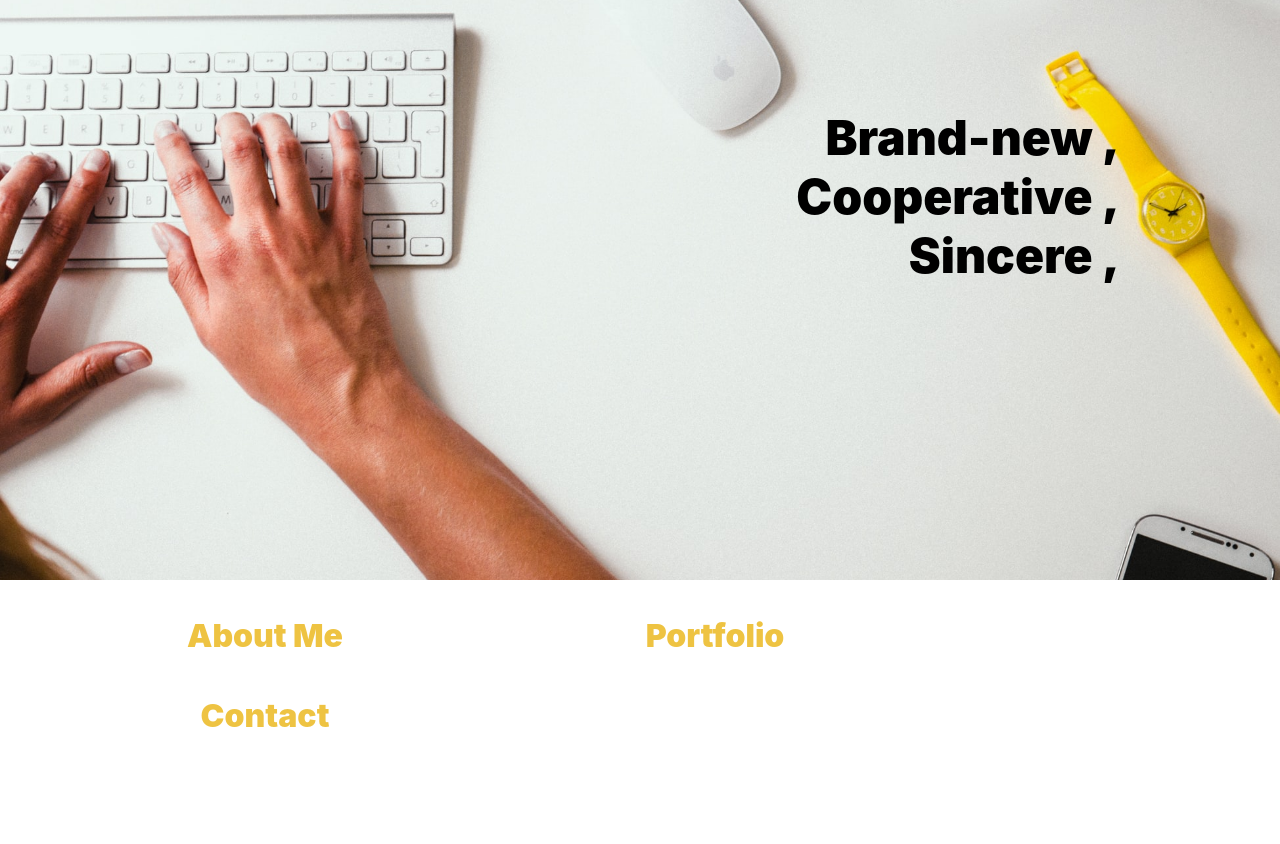
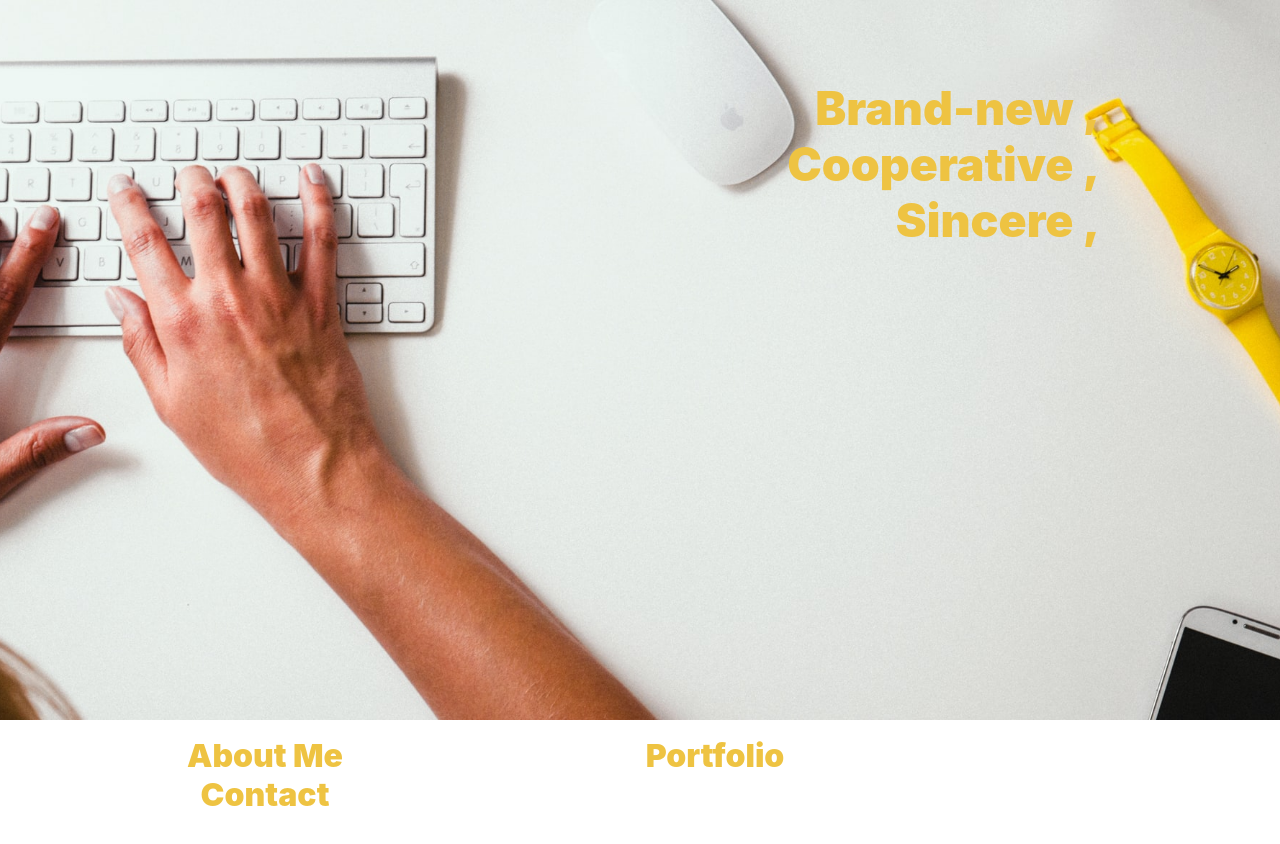
Before and after one commit to jumib/portfolio-2020, a React (Create React App) app: page / in a window 1280 px wide. Shown: the top 844 px of the page. After the commit the page ends 814 px from the top, so only its background shows below. Built offline with nearby package versions, Linux system fonts and the light colour scheme.

Commit message:
page modify

```diff
--- a/src/App.js
+++ b/src/App.js
@@ -36,28 +36,41 @@ import Contact from './template/Contact';
 import { Typography, Container, makeStyles } from '@material-ui/core';
 import keyboard from './assets/keyboard.jpeg'
 import topimg from './assets/topimg.jpeg'
+import Fade from 'react-reveal/Fade';
 
 const useStyles = makeStyles(() => ({
+  wrap: {
+    height: '100vh',
+    width: '100vw',
+  },
   paper: {
-    width : 1000,
-    height : 1700,
-    margin : 'auto',
-    textAlign : 'center',
-    padding : '40px 10px 0 10px',
-    justifyContent : 'center'
+    width: '100%',
+    height: '100%',
+    // margin : 'auto',
+    textAlign: 'center',
+    // padding : '40px 10px 0 10px',
+    // justifyContent: 'center',
+    // alignItems: 'center'
+    // verticalAlign : 'middle'
   },
   main_box: {
-    height : '520px',
-    textAlign : 'right',
-    padding : '60px 160px 0 0',
-    backgroundImage : `url(${topimg})`,
-    backgroundSize : "cover",
-    backgroundPosition : "center",
+    height: '90vh',
+    textAlign: 'right',
+    backgroundImage: `url(${topimg})`,
+    backgroundSize: "cover",
+    backgroundPosition: "center",
   },
   font: {
     fontWeight: '900',
-    fontSize: '3em',
-    transition: 'opacity 0.5s linea'
+    fontSize: '2.9em',
+    // transition: 'opacity 0.5s linea',
+    color: '#343333',
+    "&:hover": {
+      color: '#EEC342'
+    },
+    padding: '80px 180px 0 0',
+    margin: '0'
+
   }
 }))
 
@@ -71,14 +84,18 @@ function App() {
       {/* <Container maxWidth="lg">
       <Typography component="div" style={{ backgroundColor: '#cfe8fc', height: '300px' }} />
     </Container> */}
+      <div className={classes.wrap}>
         <div className={classes.main_box}>
+          <Fade right>
             <p className={classes.font}>
-      Brand-new , <br/>
-      Cooperative , <br/>
+              Brand-new , <br />
+              Cooperative , <br />
               Sincere ,
             </p>
+          </Fade>
         </div>
         <Nav />
+      </div>
       <div>
         <Paper elevation={0} className={classes.paper}>
           <Switch>
--- a/src/component/Nav.css
+++ b/src/component/Nav.css
@@ -1,13 +1,13 @@
 .Nav {
-    height: 80px;
-    margin: auto;
+    height: 50px;
+    background-color: #FFF;
 }
 
 .Nav ul li {
     background-color: #FFF;
     float: left;
     list-style: none;
-    line-height: 80px;
+    /* line-height: 80px; */
     text-align: center;
 }
 
--- /dev/null
+++ b/src/fullpage.html
@@ -0,0 +1,84 @@
+<!DOCTYPE html>
+<html>
+<head>
+	<title>Full page scroll</title>
+	<link rel="stylesheet" type="text/css" href="/SRC2/fsone/full-page-scroll.css">
+	<link href='https://fonts.googleapis.com/css?family=Open+Sans' rel='stylesheet' type='text/css'>
+	<style type="text/css">
+	.section1 {
+		background-color: #7DBCD4;
+	}
+
+	.section2 {
+		background-color: #98C19F;
+	}
+
+	.section3 {
+		background-color:  #A199E2;
+	}
+
+	.section4 {
+		background-color:  #CC938E;
+	}
+
+	.section5 {
+		background-color:  #D2C598;
+	}
+
+	section div {
+		font-family: 'Open Sans';
+		font-style: normal;
+		text-align: center;
+		position: relative;
+		top: 50%;
+		transform: translateY(-50%);
+	}
+
+	span {
+		font-size: 4em;
+		font-style: normal;
+		color: #fff;
+	}
+
+
+	</style>
+</head>
+<body>
+	<div id="main" class="scroll-container">
+		<section class="section1">
+			<div>
+				<span>Page #1</span>
+			</div>
+		</section>
+		<section class="section2">
+			<div>
+				<span>Page #2</span>
+			</div>
+		</section>
+		<section class="section3">
+			<div>
+				<span>Page #3</span>
+			</div>
+		</section>
+		<section class="section4">
+			<div>
+				<span>Page #4</span>
+			</div>
+		</section>
+		<section class="section5">
+			<div>
+				<span>Page #5</span>
+			</div>
+		</section>
+	</div>
+	<script src="/SRC2/fsone/full-page-scroll.js"></script>
+	<script type="text/javascript">
+		new fullScroll({
+			displayDots: true,
+			dotsPosition: 'left',
+			animateTime: 0.7,
+			animateFunction: 'ease'
+		});
+	</script>
+</body>
+</html>
--- a/src/template/AboutMe.js
+++ b/src/template/AboutMe.js
@@ -1,20 +1,30 @@
 import { makeStyles } from '@material-ui/core'
 import React from 'react'
 import stacks from '../assets/stacks.png'
+import { Grid } from '@material-ui/core'
+import Fade from 'react-reveal/Fade';
+
 
 const useStyles = makeStyles(() => ({
+    wrap: {
+        height: '100vh',
+        width: '100vw',
+    },
     main_img: {
-        backgroundColor : 'red',
-        height : '250px',
-        width : '250px',
-        borderRadius : '125px',
-        backgroundImage : "url('https://avatars1.githubusercontent.com/u/67304434?s=400&u=0e349fb4c2b7abd889246bc5039a3839b43f5863&v=4')",
-        backgroundSize : "cover",
-        backgroundPosition : "center",
-        margin : 'auto'
+        backgroundColor: 'red',
+        height: '250px',
+        width: '250px',
+        borderRadius: '125px',
+        backgroundImage: "url('https://avatars1.githubusercontent.com/u/67304434?s=400&u=0e349fb4c2b7abd889246bc5039a3839b43f5863&v=4')",
+        backgroundSize: "cover",
+        backgroundPosition: "center",
+        margin: 'auto'
     },
-    stack: {
-        alignContent : 'center'
+    // stack: {
+    //     alignContent: 'center'
+    // },
+    p: {
+        textAlign: 'left'
     }
 }))
 
@@ -24,40 +34,45 @@ const AboutMe = () => {
 
     return (
         <>
-        <h1>ABOUT ME</h1><br/>
-        <div>
-            <h2>Profile </h2><br/>
-        <div className={classes.main_img}/>
-        <div>
-            <h4>안녕하세요 웹개발자 백주미입니다</h4>
+            {/* <Fade> */}
+                <div className={classes.wrap}>
+                    <br/><br/><br/><br/><br/><br/><br/><br/>
+                    <h2>Profile </h2><br />
+                    <Grid container >
+                        <Grid item xs={12} sm={6}>
+                            <div className={classes.main_img} />
+                        </Grid>
+                        <Grid item xs={12} sm={6}>
+                            <div className={classes.p}>
                                 <p>
-                이름 : 백주미 <br/>
-                나이 : 1995 . 6 . 28 (만25세) <br/>
-                주소 : 서울시 마포구 <br/>
-                github : https://github.com/jumib <br/>
+                                    이름 : 백주미 <br />
+                                    나이 : 1995 . 6 . 28 (만25세) <br />
+                                    주소 : 서울시 마포구 <br />
+                                    github : https://github.com/jumib <br />
                                 </p>
-        </div><br/><br/><br/>
-        </div><hr/>
-        <div>
-            <h2>Stack </h2><br/>
-            <div className={classes.stack}>
-                <img src={stacks} alt='stacks' height='400px'/>
-            </div>
-        </div><br/><br/><br/>
-        <div><hr/>
-            <h2>History </h2><br/>
                                 <p>
-                2020.11 혁신성장 청년인재 집중양성사업 프로젝트 발표회 최우수상(1위) / 비트캠프 <br/>
-                2020.06 - 2020.11 웹어플리케이션 융합형 AI 전문가 과정 / 비트캠프 <br/>
-                2014.03 - 2018.02 동양대학교 경찰행정학과 졸업 <br/>
+                                    2020.11 혁신성장 청년인재 집중양성사업 프로젝트 발표회 최우수상(1위) / 비트캠프 <br />
+                                    2020.06 - 2020.11 웹어플리케이션 융합형 AI 전문가 과정 / 비트캠프 <br />
+                                    2014.03 - 2018.02 동양대학교 경찰행정학과 졸업 <br />
                                 </p>
-        </div><br/><br/><br/>
-        <div><hr/>
-            <h2>License </h2><br/>
                                 <p>
-                2020.09 정보처리기사 필기 <br/>
+                                    2020.09 정보처리기사 필기 <br />
                                 </p>
                             </div>
+                        </Grid>
+                    </Grid>
+                </div>
+                <hr />
+                <div className={classes.wrap}>
+                <br/><br/><br/><br/><br/><br/><br/><br/>
+                    <h2>Stack </h2><br />
+                    <div>
+                        <img src={stacks} alt='stacks' height='400px' />
+                    </div>
+                </div>
+                <hr />
+
+            {/* </Fade> */}
         </>
     )
 }
--- a/src/template/Contact.js
+++ b/src/template/Contact.js
@@ -1,9 +1,28 @@
+import { makeStyles } from '@material-ui/core'
 import React from 'react'
 
+const useStyles = makeStyles(() => ({
+    wrap: {
+        height: '100vh',
+        width: '100vw',
+        backgroundColor: 'red'
+    },
+    contact: {
+        padding: '30px'
+    }
+}))
+
 const Contact = () => {
+
+    const classes = useStyles()
+
     return (
         <>
-        <h1> HOW TO REACH ME</h1>
+            <div className={classes.wrap}>
+                <div className={classes.contact}>
+                    <h1> HOW TO REACH ME</h1>
+                </div>
+            </div>
         </>
     )
 }
--- a/src/template/Project.js
+++ b/src/template/Project.js
@@ -46,47 +46,54 @@ function getModalStyle() {
 }
 
 const useStyles = makeStyles(() => ({
+  wrap: {
+    height: '100vh',
+    width: '100vw',
+  },
+  proj: {
+    padding: '30px'
+  },
   first: {
-        backgroundColor : 'blue',
-        width : '400px',
-        height : '500px',
+    backgroundColor: 'blue',
+    width: '400px',
+    height: '500px',
   },
   button_1: {
     backgroundColor: 'white',
-        width : '500px',
-        height : '500px',
+    width: '500px',
+    height: '500px',
     backgroundImage: `url(${flistock})`,
-        backgroundSize : "contain",
-        backgroundPosition : "center",
+    backgroundSize: "contain",
+    backgroundPosition: "center",
     border: 'none',
     cursor: 'pointer',
     backgroundRepeat: 'no-repeat',
     "&:hover": {
-          border : '1px solid grey',
+      border: '1px solid grey',
       borderRadius: 10,
       boxShadow: '0px 0px 10px 0px grey',
     }
   },
   button_2: {
     backgroundColor: 'white',
-        width : '500px',
-        height : '500px',
+    width: '500px',
+    height: '500px',
     backgroundImage: `url(${organic})`,
-        backgroundSize : "contain",
-        backgroundPosition : "center",
+    backgroundSize: "contain",
+    backgroundPosition: "center",
     border: 'none',
     cursor: 'pointer',
     backgroundRepeat: 'no-repeat',
     "&:hover": {
-          border : '1px solid grey',
+      border: '1px solid grey',
       borderRadius: 10,
       boxShadow: '0px 0px 10px 0px grey',
     }
   },
   paper: {
     position: 'absolute',
-        width : '1000px',
-        height : '600px',
+    width: '1000px',
+    height: '600px',
     backgroundColor: 'white',
     border: '2px solid #000',
     padding: '20px',
@@ -124,48 +131,48 @@ const Project = () => {
       <div>
         <h2 id="simple-modal-title">Flistock : AI fund manager</h2>
         <p>
-                <th>프로젝트 명</th><br/>
-                <td> : 플리스톡 (FLISTOCK)</td><br/>
-                <th>맡은 역할</th><br/>
-                <td> : 프론트엔드, 팀장</td><br/>
-                <th>소개</th><br/>
-                <td> : 종목을 검색하면 인공지능을 기반으로 해당 종목에 대한 다양한 정보를 보여주는 서비스입니다.</td><br/>
-                <th>설명</th><br/>
+          <th>프로젝트 명</th><br />
+          <td> : 플리스톡 (FLISTOCK)</td><br />
+          <th>맡은 역할</th><br />
+          <td> : 프론트엔드, 팀장</td><br />
+          <th>소개</th><br />
+          <td> : 종목을 검색하면 인공지능을 기반으로 해당 종목에 대한 다양한 정보를 보여주는 서비스입니다.</td><br />
+          <th>설명</th><br />
           <td> : 프론트엔드를 맡아 플라스크에서 보낸 데이터를 react를 통해 구현하였습니다. </td>
         </p>
         <div>
           <Grid container spacing={1}>
             <Grid item xs={12} sm={6}>
-                  <img src={flistock} alt='flistock' height='300px'/><br/>
+              <img src={flistock} alt='flistock' height='300px' /><br />
             </Grid>
             <Grid item xs={12} sm={6}>
-                  <img src={search} alt='search' height='300px'/>
+              <img src={search} alt='search' height='300px' />
             </Grid>
             <Grid item xs={12} sm={6}>
-                  <img src={login} alt='login' height='300px'/><br/>
+              <img src={login} alt='login' height='300px' /><br />
             </Grid>
             <Grid item xs={12} sm={6}>
-                  <img src={signup} alt='signup' height='300px'/>
+              <img src={signup} alt='signup' height='300px' />
             </Grid>
             <Grid item xs={12} sm={6}>
-                  <img src={finance} alt='login' height='300px'/><br/>
+              <img src={finance} alt='login' height='300px' /><br />
             </Grid>
             <Grid item xs={12} sm={6}>
-                  <img src={emotion} alt='signup' height='300px'/>
+              <img src={emotion} alt='signup' height='300px' />
             </Grid><Grid item xs={12} sm={6}>
-                  <img src={covid} alt='login' height='300px'/><br/>
+              <img src={covid} alt='login' height='300px' /><br />
             </Grid>
             <Grid item xs={12} sm={6}>
-                  <img src={stock} alt='signup' height='300px'/>
+              <img src={stock} alt='signup' height='300px' />
             </Grid>
             <Grid item xs={12} sm={6}>
-                  <img src={lstm} alt='login' height='300px'/><br/>
+              <img src={lstm} alt='login' height='300px' /><br />
             </Grid>
             <Grid item xs={12} sm={6}>
-                  <img src={predict} alt='signup' height='300px' width='500px'/>
+              <img src={predict} alt='signup' height='300px' width='500px' />
             </Grid>
             <Grid item xs={12} sm={6}>
-                  <img src={economic} alt='signup' height='300px' width='500px'/>
+              <img src={economic} alt='signup' height='300px' width='500px' />
             </Grid>
           </Grid>
         </div>
@@ -179,40 +186,40 @@ const Project = () => {
       <div>
         <h2 id="simple-modal-title">Interior Site</h2>
         <p>
-                <th>프로젝트 명</th><br/>
-                <td> : 인테리어 커뮤니티 (개인 프로젝트) </td><br/>
-                <th>맡은 역할</th><br/>
-                <td> : 프론트엔드, 백엔드</td><br/>
-                <th>소개</th><br/>
+          <th>프로젝트 명</th><br />
+          <td> : 인테리어 커뮤니티 (개인 프로젝트) </td><br />
+          <th>맡은 역할</th><br />
+          <td> : 프론트엔드, 백엔드</td><br />
+          <th>소개</th><br />
           <td> : 게시판을 포함한 인테리어 커뮤니티 서비스입니다.</td>
         </p>
         <div>
           <Grid container spacing={1}>
             <Grid item xs={12} sm={6}>
-                  <img src={organic} alt='flistock' height='300px'/><br/>
+              <img src={organic} alt='flistock' height='300px' /><br />
             </Grid>
             <Grid item xs={12} sm={6}>
-                  <img src={login2} alt='search' height='300px'/>
+              <img src={login2} alt='search' height='300px' />
             </Grid>
             <Grid item xs={12} sm={6}>
-                  <img src={signup2} alt='login' height='300px'/><br/>
+              <img src={signup2} alt='login' height='300px' /><br />
             </Grid>
             <Grid item xs={12} sm={6}>
-                  <img src={drawer} alt='signup' height='300px'/>
+              <img src={drawer} alt='signup' height='300px' />
             </Grid>
             <Grid item xs={12} sm={6}>
-                  <img src={list} alt='login' height='300px'/><br/>
+              <img src={list} alt='login' height='300px' /><br />
             </Grid>
             <Grid item xs={12} sm={6}>
-                  <img src={register} alt='signup' height='300px'/>
+              <img src={register} alt='signup' height='300px' />
             </Grid><Grid item xs={12} sm={6}>
-                  <img src={read} alt='login' height='300px'/><br/>
+              <img src={read} alt='login' height='300px' /><br />
             </Grid>
             <Grid item xs={12} sm={6}>
-                  <img src={modify} alt='signup' height='300px'/>
+              <img src={modify} alt='signup' height='300px' />
             </Grid>
             <Grid item xs={12} sm={6}>
-                  <img src={crawling} alt='login' height='300px'/><br/>
+              <img src={crawling} alt='login' height='300px' /><br />
             </Grid>
 
           </Grid>
@@ -224,8 +231,10 @@ const Project = () => {
 
   return (
     <>
-        <h1>WHAT I DO</h1><br/>
-        <p>카드를 클릭하여 프로젝트에 대한 자세한 설명을 보실 수 있습니다</p><br/><br/>
+      <div className={classes.wrap}>
+        <div className={classes.proj}>
+          <h1>WHAT I DO</h1><br />
+          <p>카드를 클릭하여 프로젝트에 대한 자세한 설명을 보실 수 있습니다</p><br /><br />
           {/* <div className={classes.first}/> */}
           <div>
             <Grid container spacing={10}>
@@ -252,6 +261,8 @@ const Project = () => {
                 </Modal>
               </Grid>
             </Grid>
+          </div>
+        </div>
       </div>
     </>
   )
```
Also changed, not shown: 1 other file (tests, documents, lock files or other folders). Lines whose indentation alone changed are shown as unchanged.
